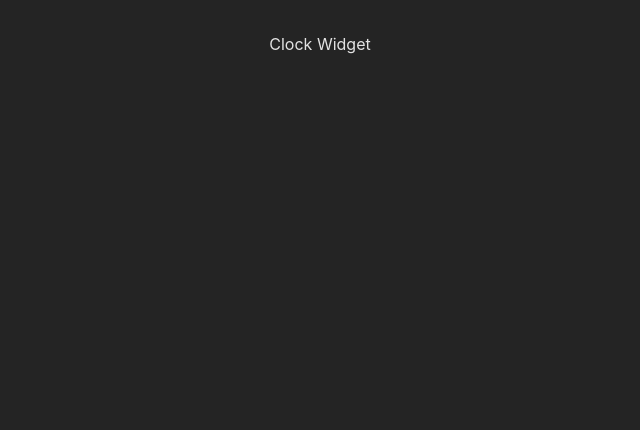
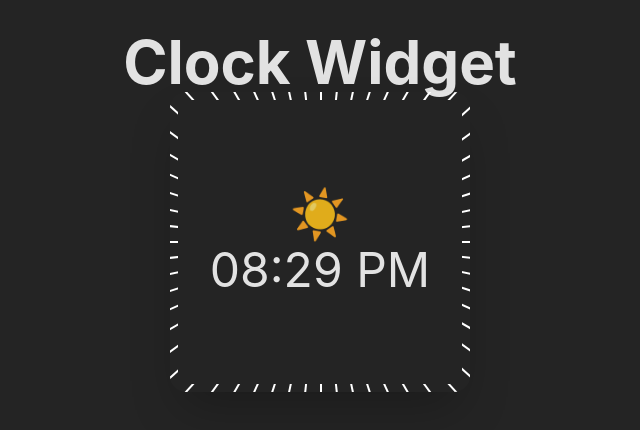
Before and after one commit to saldanaj97/widget-sandbox, a React (Vite) app: page / in a window 1280 px wide. Shown: the top 430 px of the page, without its empty margins (320-960 px from the left). Built offline with nearby package versions, Linux system fonts and the light colour scheme.

Commit message:
basic clock

```diff
--- a/src/App.tsx
+++ b/src/App.tsx
@@ -1,9 +1,13 @@
 import "./App.css";
+import { Clock } from "./Clock";
 
 function App() {
   return (
     <>
-      <h1>Clock Widget</h1>
+      <div className="flex flex-col items-center justify-center">
+        <h1 className="text-6xl font-bold">Clock Widget</h1>
+        <Clock />
+      </div>
     </>
   );
 }
--- /dev/null
+++ b/src/Clock.tsx
@@ -0,0 +1,55 @@
+import { useEffect, useState } from "react";
+
+export const Clock = () => {
+  const [date, setDate] = useState(new Date());
+
+  const SecondTickMarks = () => {
+    return (
+      <div className="relative h-full w-full">
+        {Array.from({ length: 60 }).map((_, i) => (
+          <div
+            key={i}
+            className="absolute top-0 left-1/2 h-[300px] w-0.5 bg-white"
+            style={{
+              transform: `rotate(${i * 6}deg) translateY(-145px)`, // Move tick outward
+              transformOrigin: "center",
+            }}
+          />
+        ))}
+      </div>
+    );
+  };
+
+  useEffect(() => {
+    const timer = setInterval(() => {
+      setDate(new Date());
+    }, 1000);
+    return () => clearInterval(timer);
+  }, []);
+
+  return (
+    <>
+      {/* Widget container */}
+      <div className="relative h-[300px] w-[300px] overflow-hidden rounded-2xl shadow-2xl">
+        {/* Background layer with tick marks */}
+        <div className="absolute inset-0">
+          <SecondTickMarks />
+        </div>
+        {/* Time and emoji container */}
+        <div className="absolute inset-0 m-2 flex flex-col items-center justify-center gap-2 bg-[#242424]">
+          <div>
+            <p className="text-5xl">{"☀️"}</p>
+          </div>
+          <div className="flex flex-col">
+            <p className="text-center text-5xl">
+              {date.toLocaleTimeString([], {
+                hour: "2-digit",
+                minute: "2-digit",
+              })}
+            </p>
+          </div>
+        </div>
+      </div>
+    </>
+  );
+};
```
